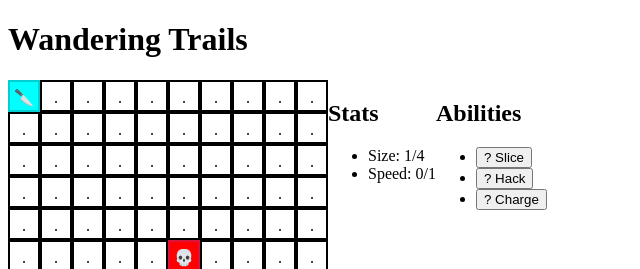
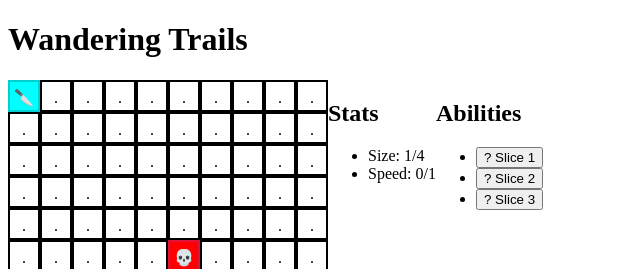
Before and after one commit to rmkubik/wandering-trails, a React app: page / in a window 1280 px wide. Shown: the top 269 px of the page, without its empty margins (0-640 px from the left). Built offline with nearby package versions, Linux system fonts and the light colour scheme; the HTML template or start-up script is replaced by a standard one.

Commit message:
Add more slice range tests

```diff
--- a/src/components/App.js
+++ b/src/components/App.js
@@ -9,12 +9,23 @@ import Abilities from "./Abilities";
 import update from "../lifecycle/update";
 import { Keyboard } from "../lifecycle/input";
 import "./App.css";
+import createAbility from "../abilities/createAbility";
 
 const keyboard = new Keyboard();
 
 const App = ({ startTiles, width, height }) => {
   const [tiles, setTiles] = useState(startTiles);
-  const [player, setPlayer] = useRefState(createUnit({ row: 0, col: 0 }));
+  const [player, setPlayer] = useRefState(
+    createUnit({
+      row: 0,
+      col: 0,
+      abilities: [
+        createAbility({ name: "Slice 1" }),
+        createAbility({ name: "Slice 2", range: 2 }),
+        createAbility({ name: "Slice 3", range: 3 })
+      ]
+    })
+  );
   const [enemies, setEnemies] = useRefState([createUnit({ row: 5, col: 5 })]);
   const [selectedAbility, setSelectedAbility] = useRefState({});
 
```
